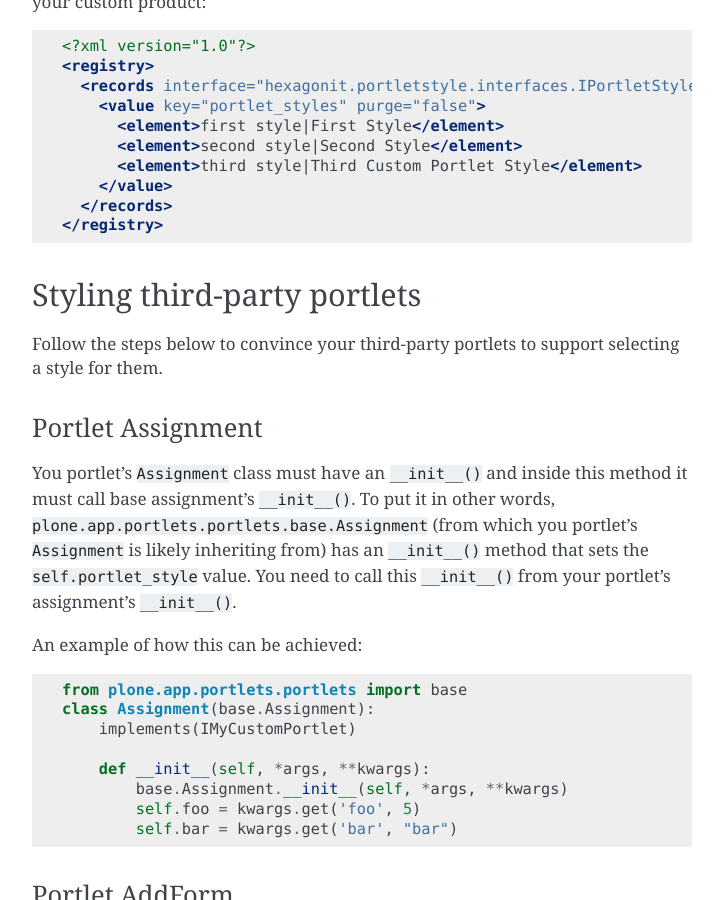
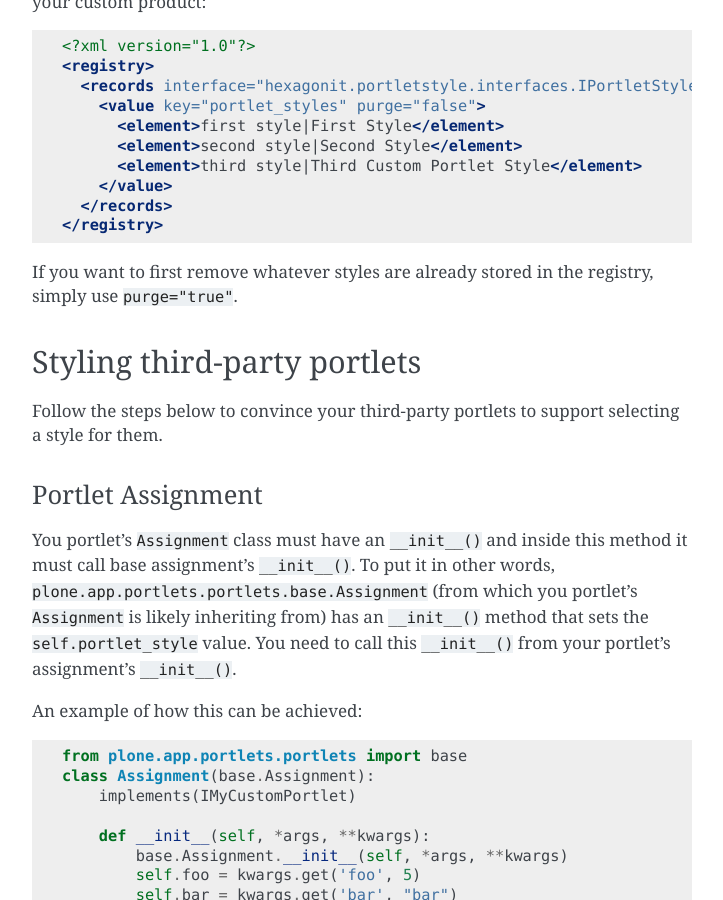
Before and after one commit to hexagonit/hexagonit.portletstyle, a Sphinx documentation site: the page built from hexagonit/portletstyle/docs/index.rst, in a window 1280 px wide and 900 px high, scrolled down 1766 px. Shown: the whole window, without its empty margins (388-1111 px from the left). Built offline with Sphinx 7.4.7, drawn with Linux system fonts in a browser that asks for light colours.

Commit message:
instructions for using purge

```diff
--- a/hexagonit/portletstyle/docs/index.rst
+++ b/hexagonit/portletstyle/docs/index.rst
@@ -20,6 +20,9 @@
         </value>
       </records>
     </registry>
+
+If you want to first remove whatever styles are already stored in the registry,
+simply use ``purge="true"``.
 
 
 Styling third-party portlets
```
